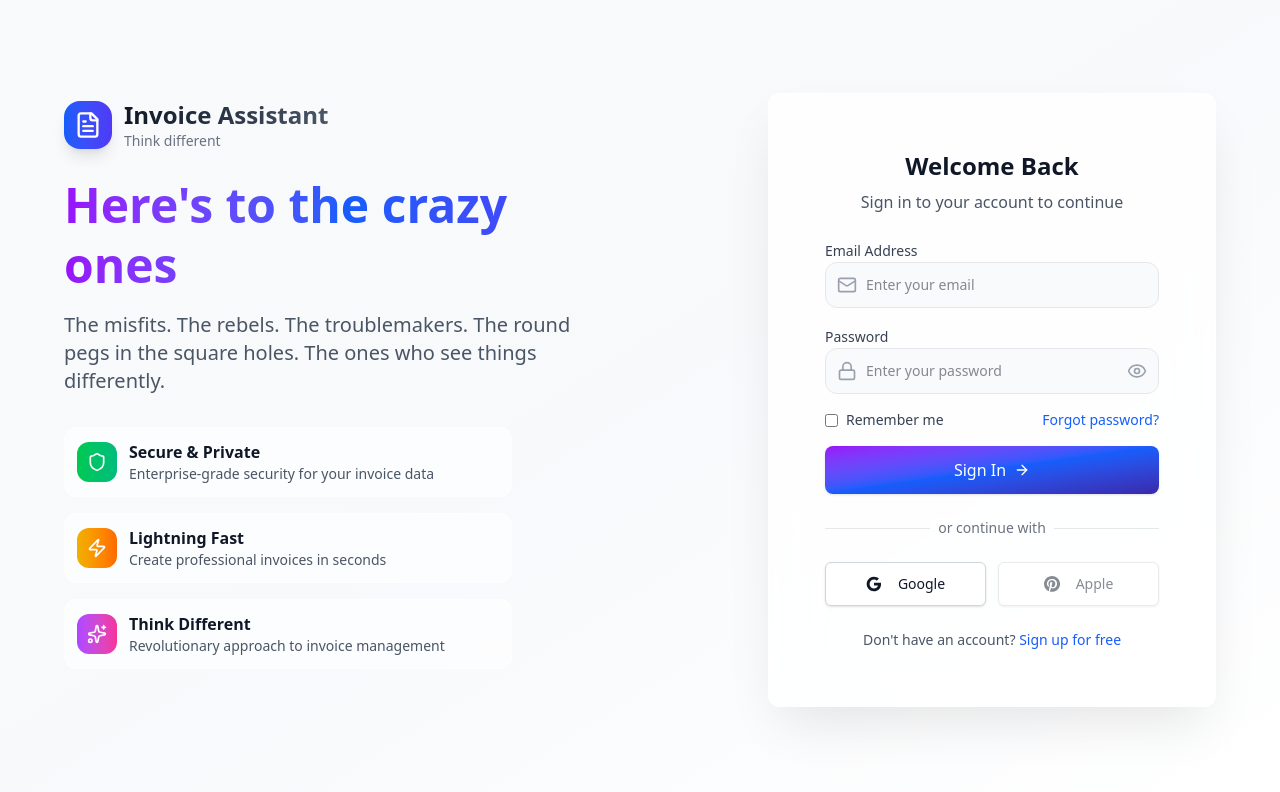
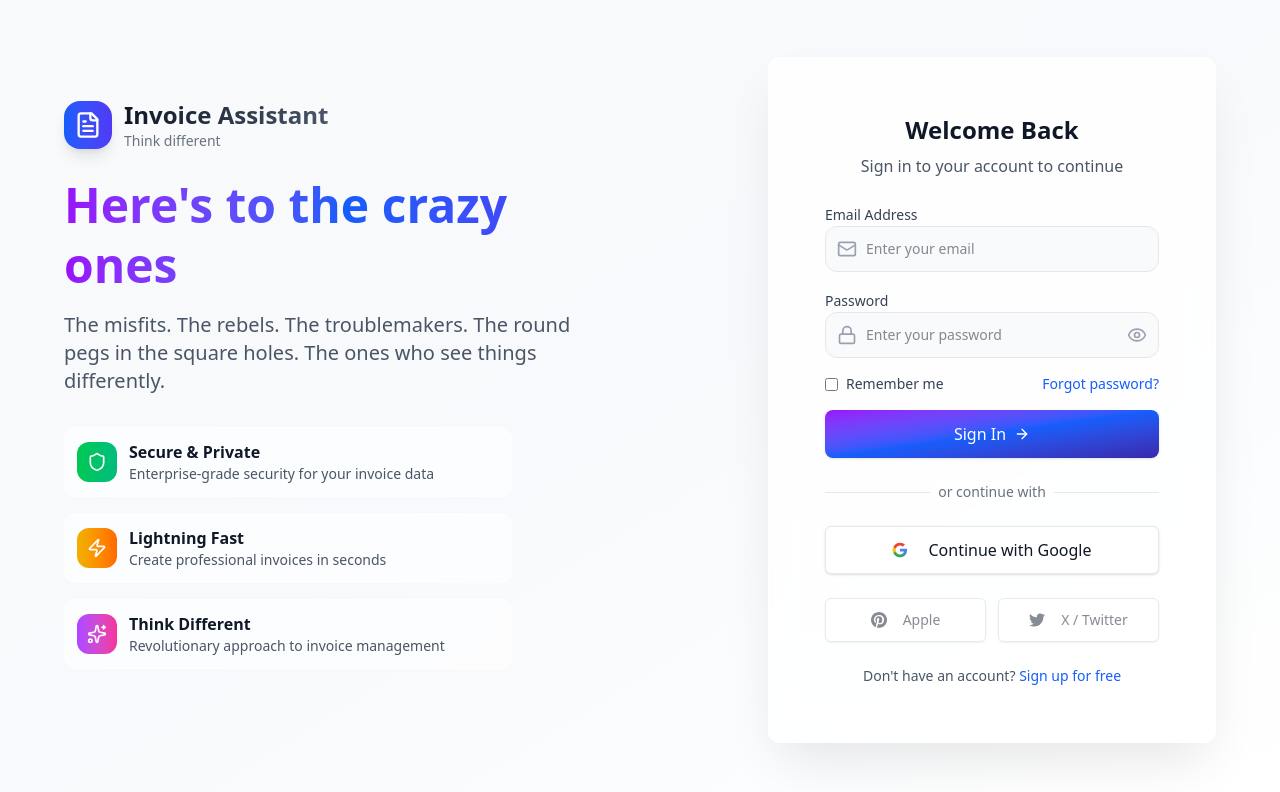
Before and after one commit to mrmoe28/invoice-assistant-nextjs-app, a Next.js app: page /login in a window 1280 px wide. Shown: the top 792 px of the page. Built offline with nearby package versions, Linux system fonts and the light colour scheme.

Commit message:
Fix Google OAuth configuration - update NEXTAUTH_URL and NEXTAUTH_SECRET

```diff
--- a/src/app/login/page.tsx
+++ b/src/app/login/page.tsx
@@ -23,6 +23,8 @@ export default function LoginPage() {
   const [email, setEmail] = useState("");
   const [password, setPassword] = useState("");
   const [isLoading, setIsLoading] = useState(false);
+  const [isGoogleLoading, setIsGoogleLoading] = useState(false);
+  const [error, setError] = useState("");
 
   const handleLogin = async (e: React.FormEvent) => {
     e.preventDefault();
@@ -34,6 +36,31 @@ export default function LoginPage() {
       // Redirect to dashboard on success
       window.location.href = "/dashboard";
     }, 2000);
+  };
+
+  const handleGoogleSignIn = async () => {
+    try {
+      setError("");
+      setIsGoogleLoading(true);
+      const result = await signIn('google', {
+        callbackUrl: '/dashboard',
+        redirect: false
+      });
+
+      if (result?.error) {
+        setError(result.error === 'OAuthSignin'
+          ? 'Failed to connect to Google. Please try again.'
+          : 'Sign-in failed. Please try again.'
+        );
+      } else if (result?.ok) {
+        window.location.href = '/dashboard';
+      }
+    } catch (error) {
+      console.error('Google sign-in failed:', error);
+      setError('An unexpected error occurred. Please try again.');
+    } finally {
+      setIsGoogleLoading(false);
+    }
   };
 
   const features = [
@@ -122,6 +149,13 @@ export default function LoginPage() {
                 <h3 className="text-2xl font-bold text-gray-900">Welcome Back</h3>
                 <p className="text-gray-600">Sign in to your account to continue</p>
               </div>
+
+              {/* Error Message */}
+              {error && (
+                <div className="p-3 bg-red-50 border border-red-200 rounded-xl">
+                  <p className="text-sm text-red-700 text-center">{error}</p>
+                </div>
+              )}
 
               {/* Form */}
               <form onSubmit={handleLogin} className="space-y-4">
@@ -214,22 +248,34 @@ export default function LoginPage() {
                 </div>
               </div>
 
-              {/* Social Login */}
+              {/* Google Sign-In */}
+              <PremiumButton
+                type="button"
+                variant="outline"
+                className="w-full h-12 text-base font-medium bg-white hover:bg-gray-50 border border-gray-200 text-gray-900 shadow-sm"
+                onClick={handleGoogleSignIn}
+                disabled={isGoogleLoading}
+              >
+                {isGoogleLoading ? (
+                  <div className="flex items-center space-x-2">
+                    <div className="w-4 h-4 border-2 border-gray-400/30 border-t-gray-400 rounded-full animate-spin" />
+                    <span>Signing in with Google...</span>
+                  </div>
+                ) : (
+                  <>
+                    <svg className="w-5 h-5 mr-3" viewBox="0 0 24 24">
+                      <path fill="#4285F4" d="M22.56 12.25c0-.78-.07-1.53-.2-2.25H12v4.26h5.92c-.26 1.37-1.04 2.53-2.21 3.31v2.77h3.57c2.08-1.92 3.28-4.74 3.28-8.09z"/>
+                      <path fill="#34A853" d="M12 23c2.97 0 5.46-.98 7.28-2.66l-3.57-2.77c-.98.66-2.23 1.06-3.71 1.06-2.86 0-5.29-1.93-6.16-4.53H2.18v2.84C3.99 20.53 7.7 23 12 23z"/>
+                      <path fill="#FBBC05" d="M5.84 14.09c-.22-.66-.35-1.36-.35-2.09s.13-1.43.35-2.09V7.07H2.18C1.43 8.55 1 10.22 1 12s.43 3.45 1.18 4.93l2.85-2.22.81-.62z"/>
+                      <path fill="#EA4335" d="M12 5.38c1.62 0 3.06.56 4.21 1.64l3.15-3.15C17.45 2.09 14.97 1 12 1 7.7 1 3.99 3.47 2.18 7.07l3.66 2.84c.87-2.6 3.3-4.53 6.16-4.53z"/>
+                    </svg>
+                    <span>Continue with Google</span>
+                  </>
+                )}
+              </PremiumButton>
+
+              {/* Alternative Sign-In Methods */}
               <div className="grid grid-cols-2 gap-3">
-                <Button
-                  type="button"
-                  variant="outline"
-                  className="h-11 font-medium hover:bg-gray-50"
-                  onClick={() => signIn('google', { callbackUrl: '/dashboard' })}
-                >
-                  <svg className="w-5 h-5 mr-2" viewBox="0 0 24 24">
-                    <path fill="currentColor" d="M22.56 12.25c0-.78-.07-1.53-.2-2.25H12v4.26h5.92c-.26 1.37-1.04 2.53-2.21 3.31v2.77h3.57c2.08-1.92 3.28-4.74 3.28-8.09z"/>
-                    <path fill="currentColor" d="M12 23c2.97 0 5.46-.98 7.28-2.66l-3.57-2.77c-.98.66-2.23 1.06-3.71 1.06-2.86 0-5.29-1.93-6.16-4.53H2.18v2.84C3.99 20.53 7.7 23 12 23z"/>
-                    <path fill="currentColor" d="M5.84 14.09c-.22-.66-.35-1.36-.35-2.09s.13-1.43.35-2.09V7.07H2.18C1.43 8.55 1 10.22 1 12s.43 3.45 1.18 4.93l2.85-2.22.81-.62z"/>
-                    <path fill="currentColor" d="M12 5.38c1.62 0 3.06.56 4.21 1.64l3.15-3.15C17.45 2.09 14.97 1 12 1 7.7 1 3.99 3.47 2.18 7.07l3.66 2.84c.87-2.6 3.3-4.53 6.16-4.53z"/>
-                  </svg>
-                  Google
-                </Button>
                 <Button
                   type="button"
                   variant="outline"
@@ -240,6 +286,17 @@ export default function LoginPage() {
                     <path d="M12.017 0C5.396 0 .029 5.367.029 11.987c0 5.079 3.158 9.417 7.618 11.024-.105-.949-.199-2.403.041-3.439.219-.937 1.406-5.957 1.406-5.957s-.359-.72-.359-1.781c0-1.663.967-2.911 2.168-2.911 1.024 0 1.518.769 1.518 1.688 0 1.029-.653 2.567-.992 3.992-.285 1.193.6 2.165 1.775 2.165 2.128 0 3.768-2.245 3.768-5.487 0-2.861-2.063-4.869-5.008-4.869-3.41 0-5.409 2.562-5.409 5.199 0 1.033.394 2.143.889 2.741.097.118.112.221.085.341-.09.394-.293 1.192-.334 1.358-.053.225-.172.271-.402.165-1.495-.69-2.433-2.878-2.433-4.646 0-3.776 2.748-7.252 7.92-7.252 4.158 0 7.392 2.967 7.392 6.923 0 4.135-2.607 7.462-6.233 7.462-1.214 0-2.357-.629-2.726-1.378l-.737 2.82c-.265 1.026-.98 2.314-1.457 3.104 1.089.337 2.268.52 3.57.52 6.624 0 11.99-5.367 11.99-11.988C24.007 5.367 18.641.001 12.017.001"/>
                   </svg>
                   Apple
+                </Button>
+                <Button
+                  type="button"
+                  variant="outline"
+                  className="h-11 font-medium hover:bg-gray-50"
+                  disabled
+                >
+                  <svg className="w-5 h-5 mr-2" fill="currentColor" viewBox="0 0 24 24">
+                    <path d="M24 4.557c-.883.392-1.832.656-2.828.775 1.017-.609 1.798-1.574 2.165-2.724-.951.564-2.005.974-3.127 1.195-.897-.957-2.178-1.555-3.594-1.555-3.179 0-5.515 2.966-4.797 6.045-4.091-.205-7.719-2.165-10.148-5.144-1.29 2.213-.669 5.108 1.523 6.574-.806-.026-1.566-.247-2.229-.616-.054 2.281 1.581 4.415 3.949 4.89-.693.188-1.452.232-2.224.084.626 1.956 2.444 3.379 4.6 3.419-2.07 1.623-4.678 2.348-7.29 2.04 2.179 1.397 4.768 2.212 7.548 2.212 9.142 0 14.307-7.721 13.995-14.646.962-.695 1.797-1.562 2.457-2.549z"/>
+                  </svg>
+                  X / Twitter
                 </Button>
               </div>
 
```
